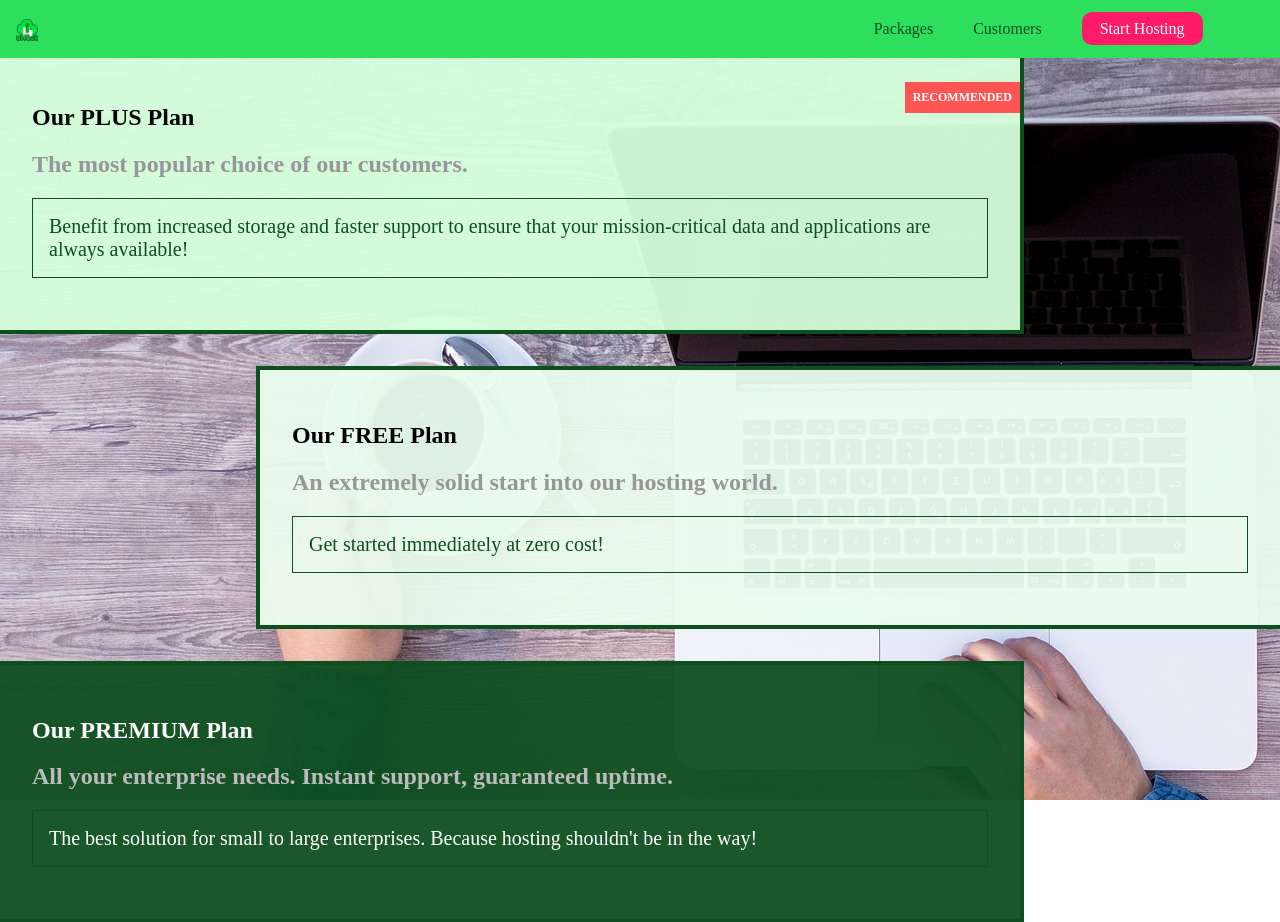
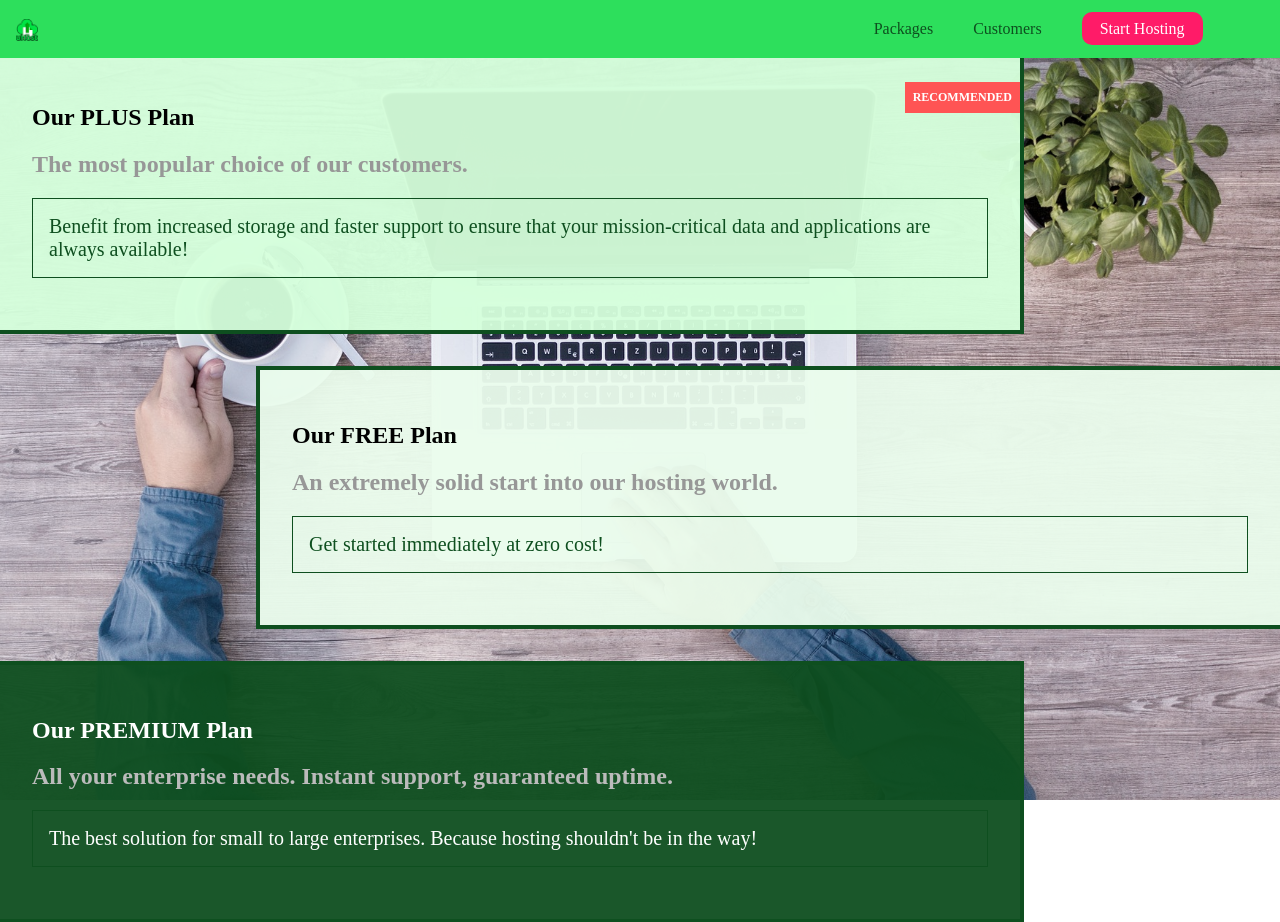
Before and after one commit to DeliicMugambi/html-css-project, a plain HTML site: page packages/index.html in a window 1280 px wide. Shown: the top 922 px of the page. Drawn offline with Linux system fonts and the light colour scheme.

Commit message:
Positioning

```diff
--- a/packages/packages.css
+++ b/packages/packages.css
@@ -2,7 +2,8 @@ main {
   padding-top: 32px;
 }
 .backgroud {
-  background: url("../images/plans-background.jpg");
+  background: url("../images/plans-background.jpg") center/cover;
+  filter: grayscale(40%);
   width: 100%;
   height: 100%;
   position: fixed;
```
